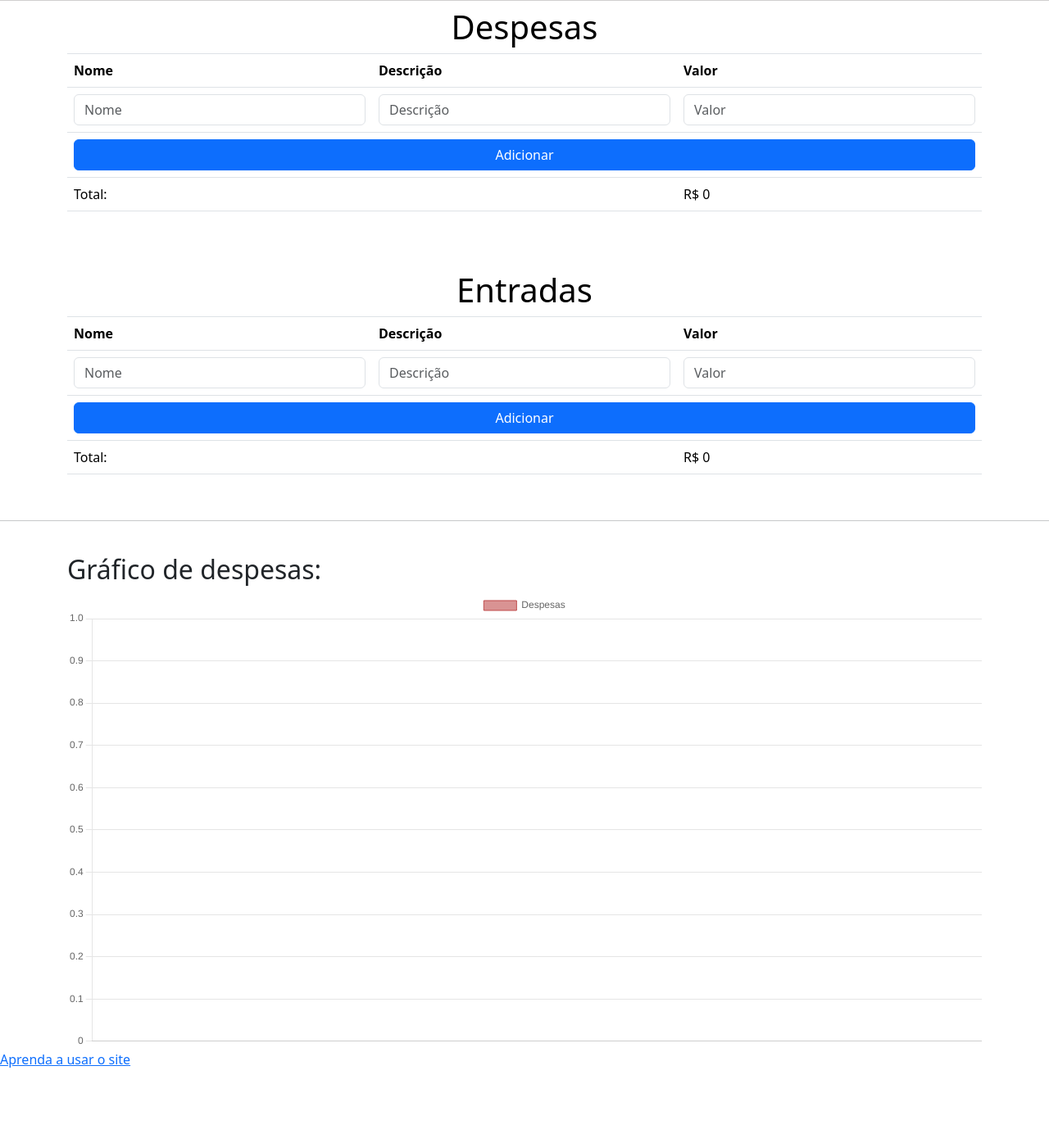
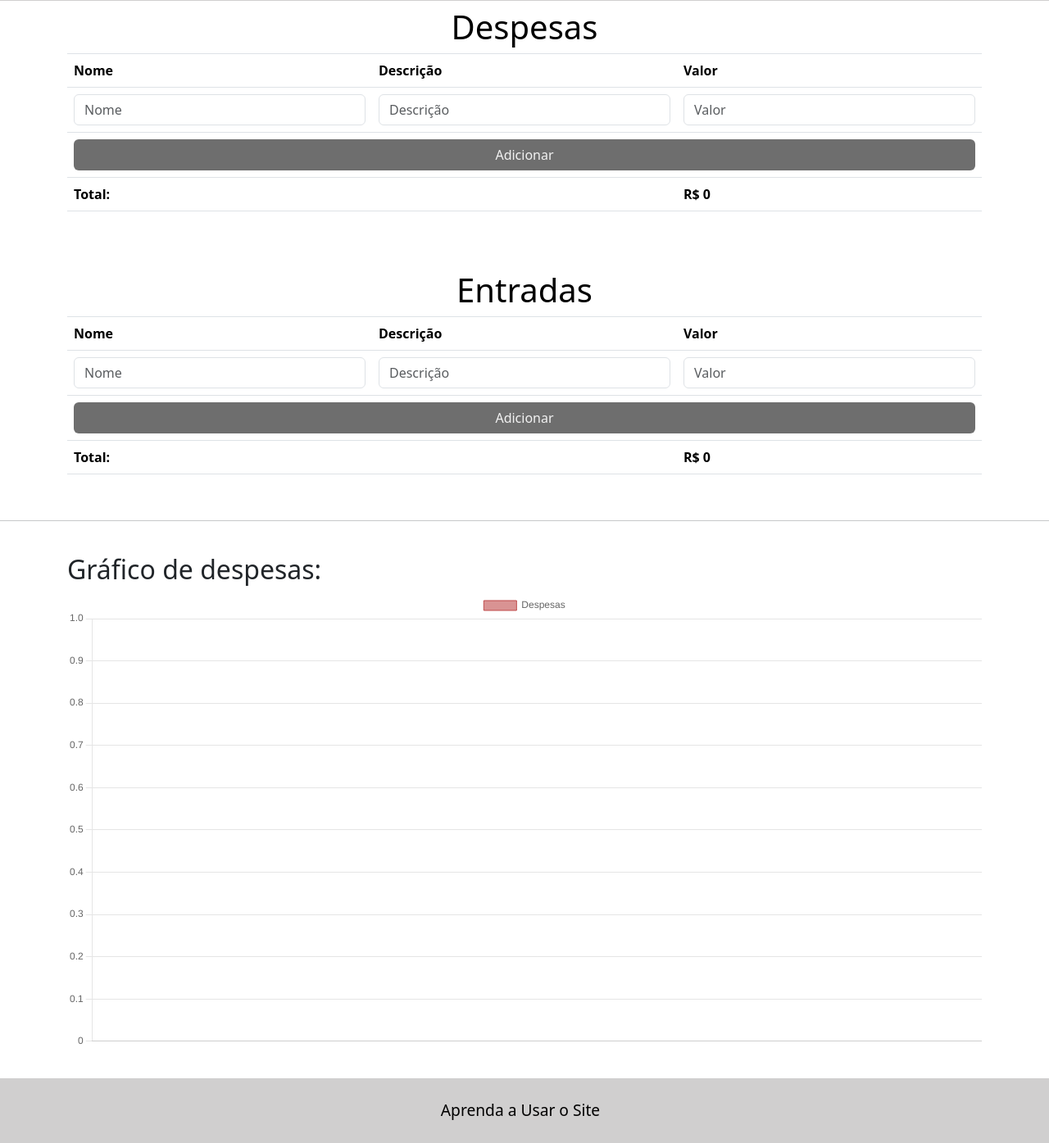
Before and after one commit to Brodoloeinsc/PersonalFinances, a PHP site: page / in a window 1280 px wide. Shown: the part 275-1670 px from the top of the page at 82% size. Before the commit the page ends 1578 px from the top, so only its background shows below. Run offline with PHP 8.4, Linux system fonts and the light colour scheme; data that the repository does not hold is empty; a stand-in replaces the project's code that opens the database connection.

Commit message:
Last Changes

```diff
--- /dev/null
+++ b/app.js
@@ -0,0 +1,20 @@
+const names = document.getElementsByClassName('nameD');
+const values = document.getElementsByClassName('valueD');
+
+const namesArray = Array.from(names).map(name => name.textContent);
+const valuesArray = Array.from(values).map(value => parseFloat(value.textContent));
+
+const ctx = document.getElementById('despesasChart').getContext('2d');
+const despesasChart = new Chart(ctx, {
+    type: 'bar',
+    data: {
+        labels: namesArray,
+        datasets: [{
+            label: 'Despesas',
+            data: valuesArray,
+            backgroundColor: 'rgba(192, 75, 75, 0.6)',
+            borderColor: 'rgba(192, 75, 75, 1)',
+            borderWidth: 1
+        }]
+    },
+})
--- a/index.php
+++ b/index.php
@@ -78,20 +78,22 @@
                 ?>
                 <form action="addD.php" method="get">
                     <tr>
-                        <td><input class="form-control" type="text" placeholder="Nome"></td>
-                        <td><input class="form-control" type="text" placeholder="Descrição"></td>
-                        <td><input class="form-control" type="text" placeholder="Valor"></td>
+                        <td><input name="name" class="form-control" type="text" placeholder="Nome"></td>
+                        <td><input name="description" class="form-control" type="text" placeholder="Descrição"></td>
+                        <td><input name="value" class="form-control" type="text" placeholder="Valor"></td>
                     </tr>
                     <tr>
                         <td colspan="3">
-                            <button type="submit" class="btn btn-primary col-sm-12">Adicionar</button>
+                            <button type="submit" class="btn col-sm-12">Adicionar</button>
                         </td>
                     </tr>
                 </form>
-                <tr>
-                    <td colspan="2">Total:</td>
-                    <td colspan="1">R$ <?php echo$total ?></td>
-                </tr>
+                <thead>
+                    <tr>
+                        <th colspan="2">Total:</td>
+                        <th colspan="1">R$ <?php echo$total ?></td>
+                    </tr>
+                </thead>
             </tbody>
         </table>
                     <br><br>
@@ -126,20 +128,22 @@
                 ?>
                 <form action="addE.php" method="get">
                     <tr>
-                        <td><input class="form-control" type="text" placeholder="Nome"></td>
-                        <td><input class="form-control" type="text" placeholder="Descrição"></td>
-                        <td><input class="form-control" type="text" placeholder="Valor"></td>
+                        <td><input name="name" class="form-control" type="text" placeholder="Nome"></td>
+                        <td><input name="description" class="form-control" type="text" placeholder="Descrição"></td>
+                        <td><input name="value" class="form-control" type="text" placeholder="Valor"></td>
                     </tr>
                     <tr>
                         <td colspan="3">
-                            <button type="submit" class="btn btn-primary col-sm-12">Adicionar</button>
+                            <button type="submit" class="btn col-sm-12">Adicionar</button>
                         </td>
                     </tr>
                 </form>
-                <tr>
-                    <td colspan="2">Total:</td>
-                    <td colspan="1">R$ <?php echo$total ?></td>
-                </tr>
+                <thead>
+                    <tr>
+                        <th colspan="2">Total:</td>
+                        <th colspan="1">R$ <?php echo$total ?></td>
+                    </tr>
+                </thead>
 
             </tbody>
         </table>
@@ -147,36 +151,14 @@
     <br><hr><br>
     <section class="middle2 container">
         <h2>Gráfico de despesas: </h2>
-        <canvas id="despesasChart">
+        <canvas class="col-sm-6" id="despesasChart">
             <script src="https://cdn.jsdelivr.net/npm/chart.js"></script>
-            <script>
-
-                const names = document.getElementsByClassName('nameD');
-                const values = document.getElementsByClassName('valueD');
-
-                const namesArray = Array.from(names).map(name => name.textContent);
-                const valuesArray = Array.from(values).map(value => parseFloat(value.textContent));
-
-                const ctx = document.getElementById('despesasChart').getContext('2d');
-                const despesasChart = new Chart(ctx, {
-                    type: 'bar',
-                    data: {
-                        labels: namesArray,
-                        datasets: [{
-                            label: 'Despesas',
-                            data: valuesArray,
-                            backgroundColor: 'rgba(192, 75, 75, 0.6)',
-                            borderColor: 'rgba(192, 75, 75, 1)',
-                            borderWidth: 1
-                        }]
-                    },
-                })
-            </script>
+            <script src="app.js"></script>
         </canvas>
     </section>
 
     <footer class="bottom">
-        <a href="">Aprenda a usar o site</a>
+        <a href="">Aprenda a Usar o Site</a>
     </footer>
 </body>
 </html>
--- a/style.css
+++ b/style.css
@@ -35,3 +35,31 @@ body {
     background-color: #49494983;
     border-radius: 25px;
 }
+
+.btn{
+    background-color: #494949cb!important;
+    color: #f2f2f2!important;
+}
+
+.btn:hover{
+    background-color: #494949!important;
+    color: #fff!important;
+}
+
+.bottom{
+    width: 100%;
+    display: flex;
+    justify-content: center;
+    align-items: center;
+    flex-wrap: wrap;
+    background-color: #a3a1a183;
+    padding: 25px;
+    margin-top: 35px;
+}
+
+.bottom a{
+    color: #000;
+    text-decoration: none;
+    font-size: 1.2em;
+    margin-right: 10px;
+}
```
Also changed, not shown: addD.php (+34 -0 lines), addE.php (+35 -0 lines).
